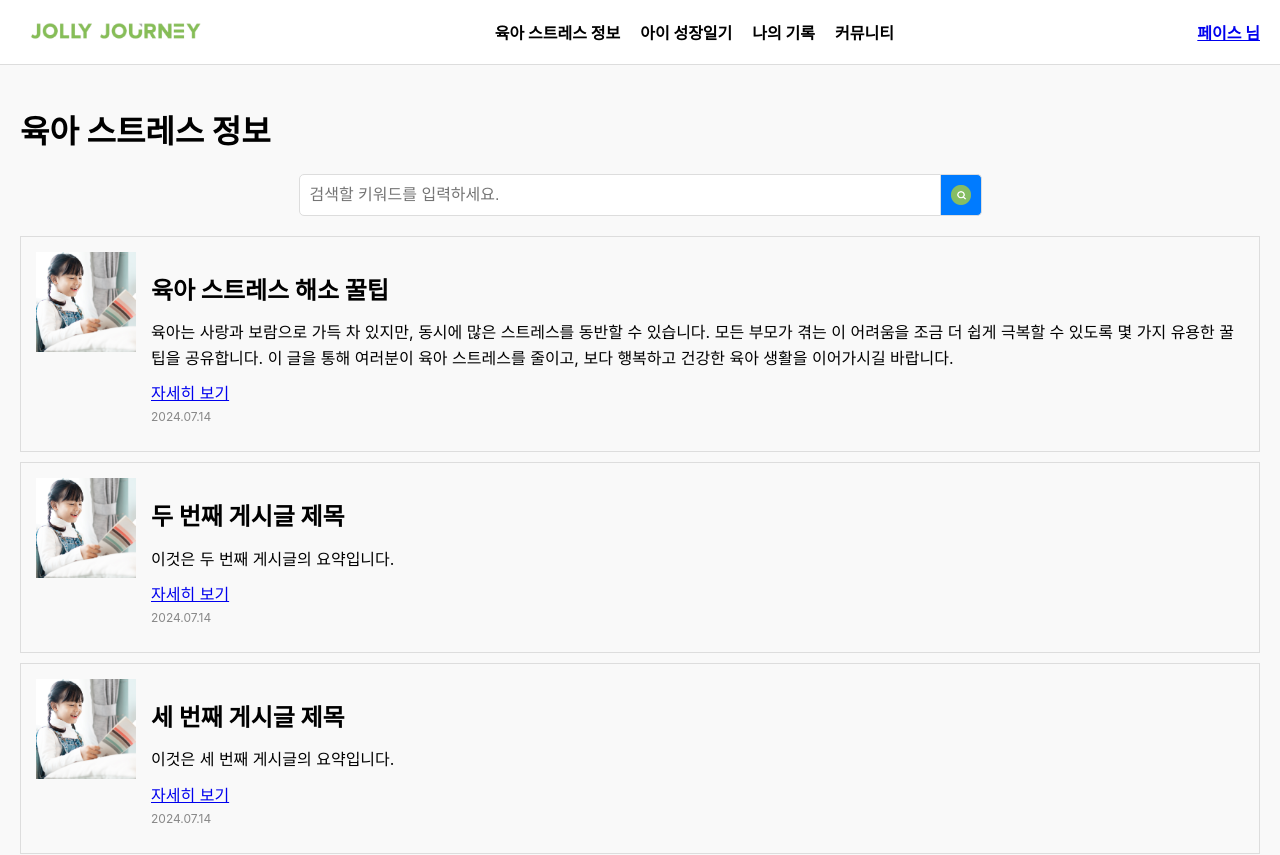
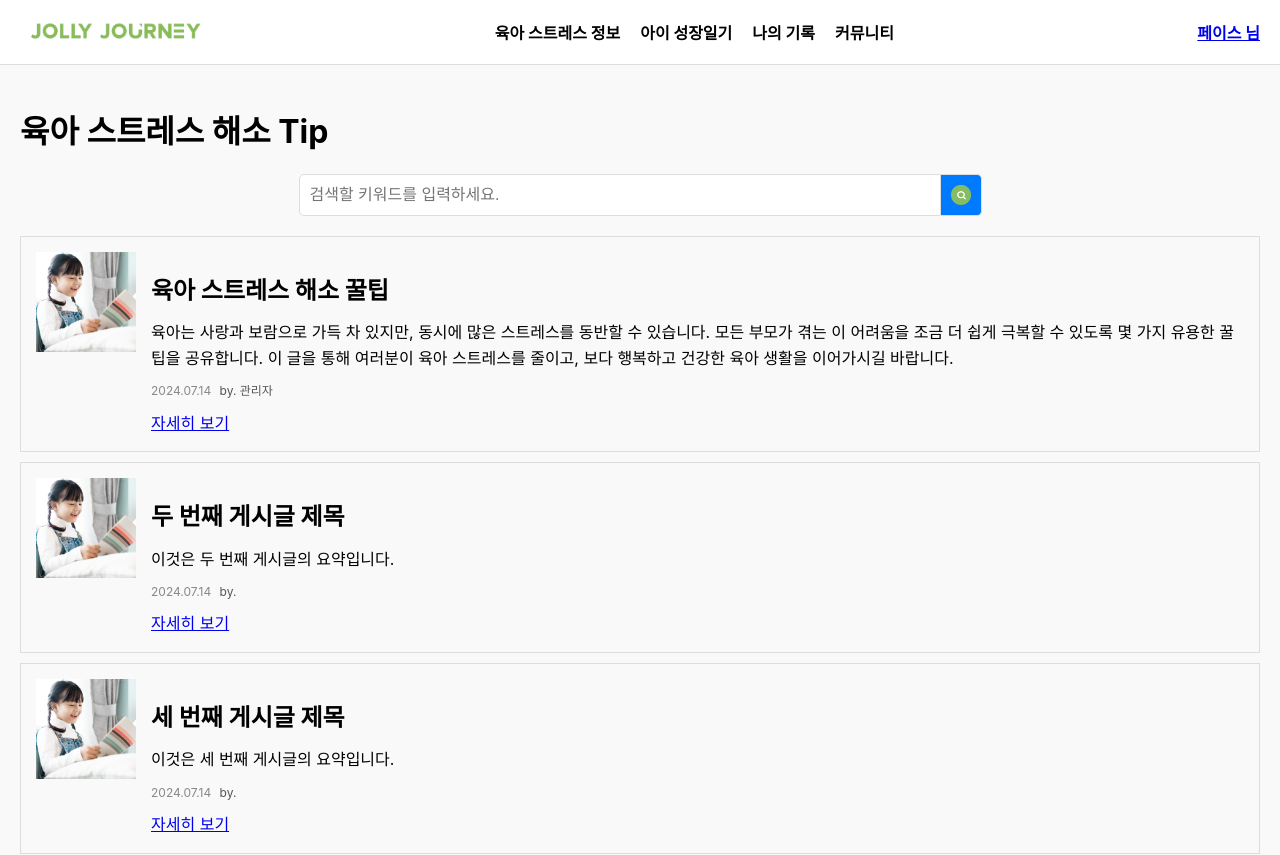
Before and after one commit to Likelion-YeungNam-Univ/12th-JollyJourney-FE, a React (Create React App) app: page / in a window 1280 px wide. Shown: the top 855 px of the page. Built offline with nearby package versions, Linux system fonts and the light colour scheme.

Commit message:
Author information for Post Data added

```diff
--- a/src/components/board/Board.css
+++ b/src/components/board/Board.css
@@ -70,6 +70,12 @@
   font-size: 12px;
 }
 
+.post-author {
+  margin-left: 5px;
+  color: #555;
+  font-size: 12px;
+}
+
 .pagination {
   display: flex;
   justify-content: center;
--- a/src/components/board/Board.js
+++ b/src/components/board/Board.js
@@ -25,7 +25,7 @@ const Board = () => {
 
   return (
     <div className="board-container">
-      <h1>육아 스트레스 정보</h1>
+      <h1>육아 스트레스 해소 Tip</h1>
       <div className="search-container">
         <input
           type="text"
@@ -43,8 +43,10 @@ const Board = () => {
             <div className="post-content">
               <h2>{post.title}</h2>
               <p>{post.summary}</p>
+              <p className="post-date">
+                {post.date} <span className="post-author">by. {post.author}</span>
+              </p>
               <Link to={`/posts/${post.id}`}>자세히 보기</Link>
-              <p className="post-date">{post.date}</p>
             </div>
           </div>
         ))}
--- a/src/components/board/PostDetail.js
+++ b/src/components/board/PostDetail.js
@@ -60,7 +60,7 @@ const PostDetail = () => {
         <img src={post.image} alt={post.title} className="post-detail-image" />
         <h1>{post.title}</h1>
         <div className="post-meta">
-          <span>{post.date}</span>
+          <span>{post.date} <span className="post-author">by. {post.author}</span></span>
           <span>조회수 12 댓글 {comments.length}</span>
         </div>
       </div>
--- a/src/mockData.js
+++ b/src/mockData.js
@@ -1,6 +1,6 @@
 // src/mockData.js
 export const posts = [
-    { id: 1, title: '육아 스트레스 해소 꿀팁', summary: '육아는 사랑과 보람으로 가득 차 있지만, 동시에 많은 스트레스를 동반할 수 있습니다. 모든 부모가 겪는 이 어려움을 조금 더 쉽게 극복할 수 있도록 몇 가지 유용한 꿀팁을 공유합니다. 이 글을 통해 여러분이 육아 스트레스를 줄이고, 보다 행복하고 건강한 육아 생활을 이어가시길 바랍니다.', image: require('./assets/images/image4.png'), date: '2024.07.14' },
+    { id: 1, title: '육아 스트레스 해소 꿀팁', summary: '육아는 사랑과 보람으로 가득 차 있지만, 동시에 많은 스트레스를 동반할 수 있습니다. 모든 부모가 겪는 이 어려움을 조금 더 쉽게 극복할 수 있도록 몇 가지 유용한 꿀팁을 공유합니다. 이 글을 통해 여러분이 육아 스트레스를 줄이고, 보다 행복하고 건강한 육아 생활을 이어가시길 바랍니다.', image: require('./assets/images/image4.png'), date: '2024.07.14', author: '관리자' },
     { id: 2, title: '두 번째 게시글 제목', summary: '이것은 두 번째 게시글의 요약입니다.', image: require('./assets/images/image4.png'), date: '2024.07.14' },
     { id: 3, title: '세 번째 게시글 제목', summary: '이것은 세 번째 게시글의 요약입니다.', image: require('./assets/images/image4.png'), date: '2024.07.14' },
     { id: 4, title: '네 번째 게시글 제목', summary: '이것은 네 번째 게시글의 요약입니다.', image: require('./assets/images/image4.png'), date: '2024.07.14' },
```
